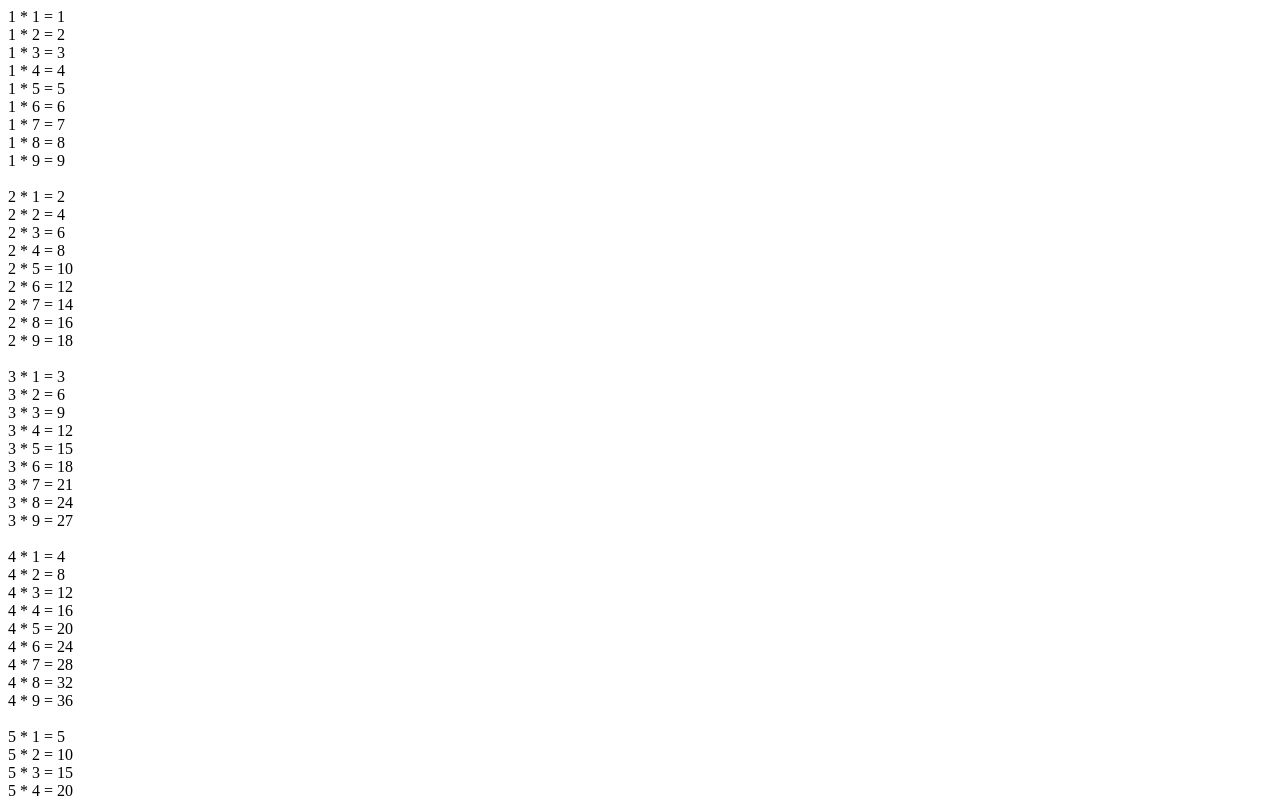
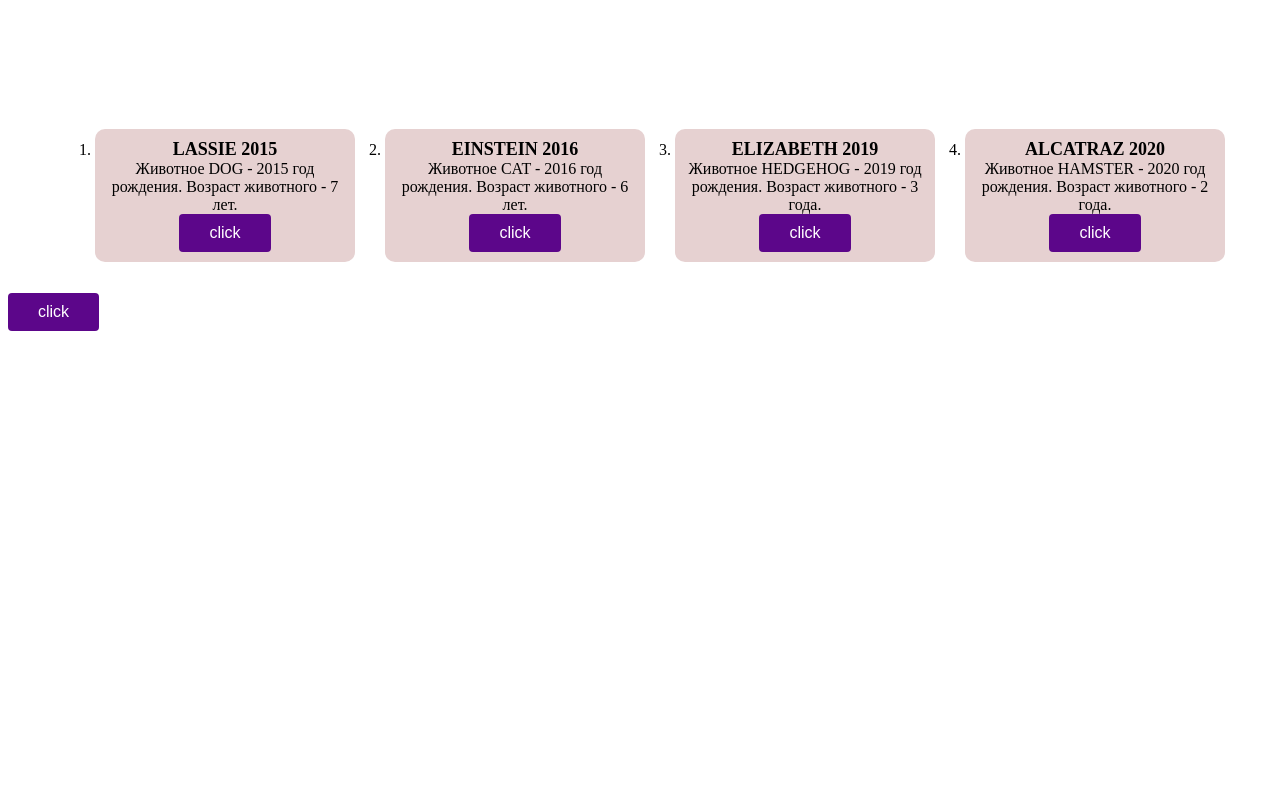
Before and after one commit to AlexSerebro/educational-tasks, a website: page index.html in a window 1280 px wide. Shown: the top 800 px of the page. Drawn offline with Linux system fonts and the light colour scheme.

Commit message:
add task

```diff
--- a/index.html
+++ b/index.html
@@ -4,14 +4,17 @@
   <meta charset="UTF-8">
   <meta http-equiv="X-UA-Compatible" content="IE=edge">
   <meta name="viewport" content="width=device-width, initial-scale=1.0">
+  <link rel="stylesheet" href="style.css">
   <title>Document</title>
 </head>
 <body>
   <div class="out"></div>
+  <div class="container"></div>
   <button>click</button>
   <!-- <script src="./binarysearch.js" type="module"></script> -->
   <!-- <script src="./replacelattertonumber.js" type="module"></script> -->
   <!-- <script src="./findoutiler.js" type="module"></script> -->
-  <script src="./multipl.js" type="module"></script>
+  <!-- <script src="./multipl.js" type="module"></script> -->
+  <script src="./vetCardPet.js" type="module"></script>
 </body>
 </html>
--- /dev/null
+++ b/style.css
@@ -0,0 +1,81 @@
+body {
+  padding: 90px 0;
+}
+p,
+h1,
+h2,
+h3,
+h4,
+h5,
+h6 {
+  margin: 0;
+}
+
+ul {
+  margin: 0;
+  padding: 0;
+}
+
+img {
+  display: block;
+  max-width: 100%;
+  height: auto;
+}
+
+.list {
+  list-style: none;
+}
+
+.link {
+  text-decoration: none;
+}
+.visually-hidden {
+  position: absolute;
+  white-space: nowrap;
+  width: 1px;
+  height: 1px;
+  overflow: hidden;
+  border: 0;
+  padding: 0;
+  clip: rect(0 0 0 0);
+  clip-path: inset(50%);
+  margin: -1px;
+}
+.is-hidden {
+  visibility: hidden;
+  opacity: 0;
+  pointer-events: none;
+}
+
+.container {
+  width: 1200px;
+  margin: 0 auto;
+  padding: 0 15px;
+}
+
+.pets {
+  display: flex;
+}
+
+.petCard {
+  flex-basis: calc(100% / 4 - 30px);
+  background-color: rgb(230, 209, 209);
+  margin: 15px;
+  text-align: center;
+  padding: 10px;
+  border-radius: 10px;
+}
+
+h2 {
+  font-size: 18px;
+}
+
+button {
+  background: #5c068a;
+  color: #fff;
+  padding: 10px 30px;
+  border: 0;
+  font-size: 16px;
+  cursor: pointer;
+  border-radius: 4px;
+}
--- /dev/null
+++ b/vetCardPet.js
@@ -0,0 +1,70 @@
+// Создать функцию generatePetCard,
+// которая принимает 3 аргумента: kind, year, name
+// Функция должна возвращать разметку HTML:
+{
+  /* <li class="petCard">
+  <h2>Name Year</h2>
+  <p>Животное  Kind - Year год рождения. Возраст животного - Years лет.</p>
+</li> */
+}
+// высчитать возраст животного и если старше 4 лет добавляем "лет" иначе добавлеем "года"
+// Создать новый нумерованный список с классом pets
+// Создать 4 карточки для животных, используя функцию generatePetCard
+// Поместить эти 4 карточки внутрь списка с классом pets
+
+// Поместить список c классом pets на страницу DOM -  в DIV с классом container
+
+// Добавить кнопку Удалить на каждую карточку животного
+
+// При клике на кнопку - удалять карточку из структуры DOM
+// 1. Выбрать все кнопки
+
+// 2. Создать функцию удаления
+
+// 3. Использовать цикл - чтобы повесить обработчик события на каждую кнопку
+
+const petsList = [
+  { kind: "Dog", year: 2015, name: "lassie" },
+  { kind: "Cat", year: 2016, name: "einstein" },
+  { kind: "Hedgehog", year: 2019, name: "elizabeth" },
+  { kind: "Hamster", year: 2020, name: "alcatraz" },
+];
+
+const divContainer = document.querySelector(".container");
+
+function generatePetCard(kind, year, name) {
+  const currentDate = new Date();
+  const currentYear = currentDate.getFullYear();
+  return `
+    <li class="petCard">
+      <h2>${name.toUpperCase()} ${year}</h2>
+      <p>Животное ${kind.toUpperCase()} - ${year} год рождения. Возраст животного - ${
+    currentYear - year
+  } ${currentYear - year > 4 ? "лет" : "года"}.</p>
+  <button type="button" class="btn">click</button>
+    </li >`;
+}
+
+const petsCardList = document.createElement("ol");
+
+petsCardList.classList.add("pets");
+
+const petHTML = petsList.reduce((acc, { kind, year, name }) => {
+  acc += generatePetCard(kind, year, name);
+  return acc;
+}, "");
+
+petsCardList.insertAdjacentHTML("beforeend", petHTML);
+
+divContainer.insertAdjacentElement("beforeend", petsCardList);
+
+const btn = document.querySelectorAll(".btn");
+
+function onClickBtn(event) {
+  const currentBtn = event.currentTarget;
+  currentBtn.closest(".petCard").remove();
+}
+
+btn.forEach((button) => {
+  button.addEventListener("click", onClickBtn);
+});
```
